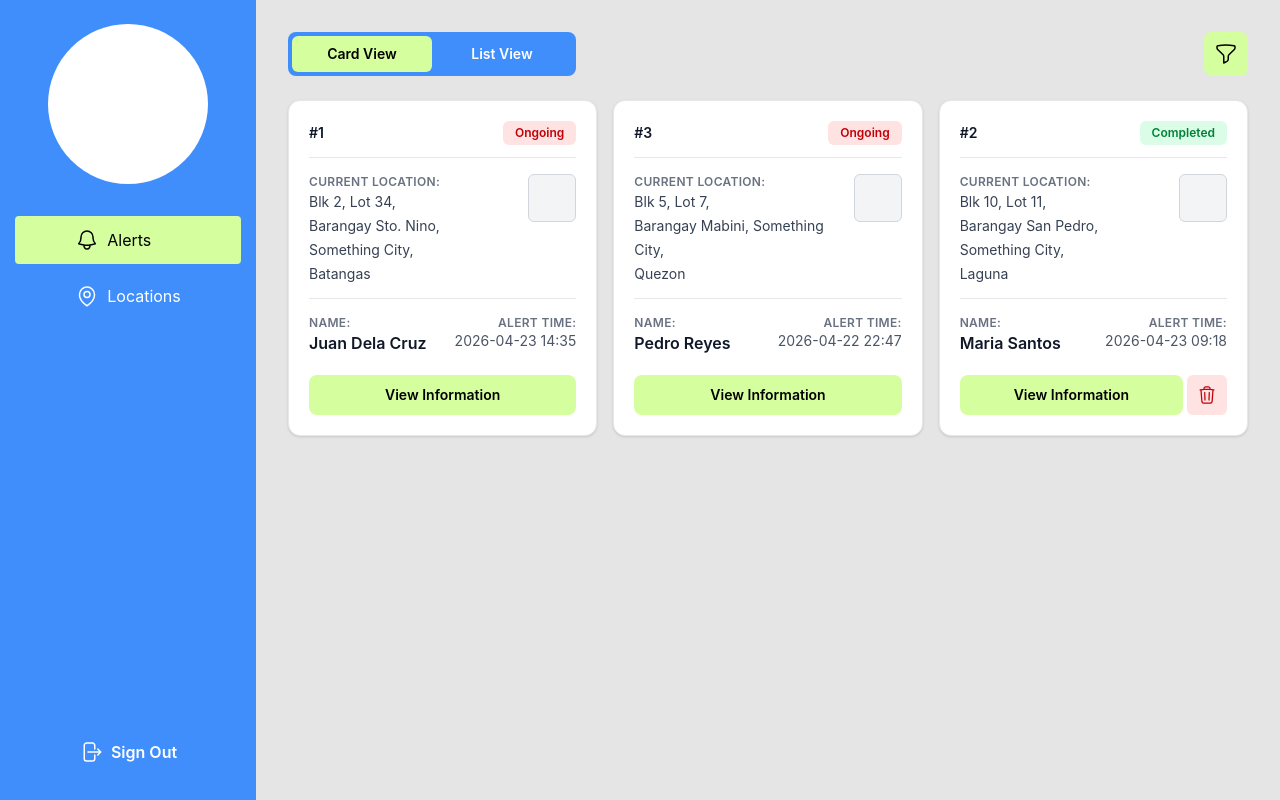
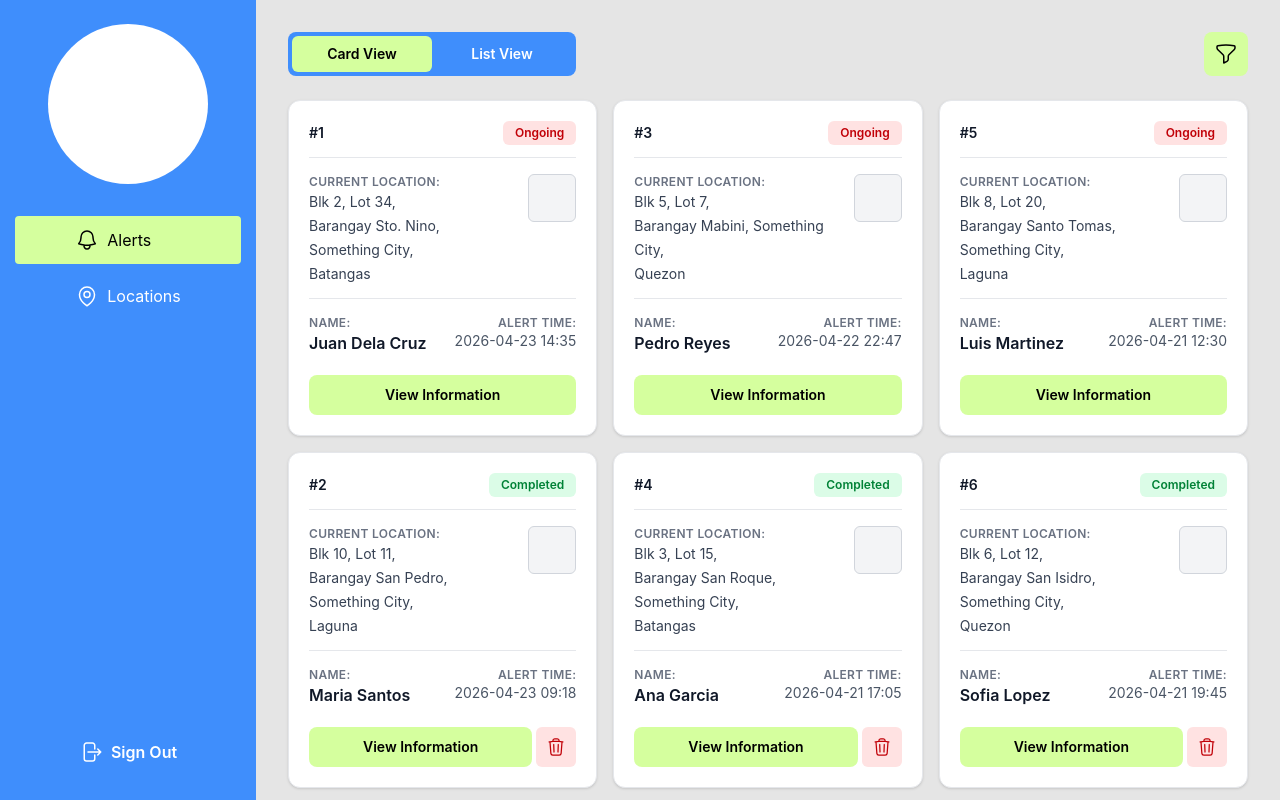
Before and after one commit to rcSabucido/receiver-wakealert, a React (Vite) app: page /alerts in a window 1280 px wide. Built offline with nearby package versions, Linux system fonts and the light colour scheme.

Commit message:
#6 Update AlertsPage to add new alert entries for (sample) Ana Garcia, Luis Martinez, and Sofia Lopez

```diff
--- a/src/pages/AlertsPage.tsx
+++ b/src/pages/AlertsPage.tsx
@@ -46,13 +46,35 @@ const alerts: AlertItem[] = [
     alertTime: "2026-04-22 22:47",
     isCompleted: false,
   },
+  {
+    id: 4,
+    firstName: "Ana",
+    lastName: "Garcia",
+    location: "Blk 3, Lot 15,\nBarangay San Roque, Something City,\nBatangas",
+    alertTime: "2026-04-21 17:05",
+    isCompleted: true,
+  },
+  {
+    id: 5,
+    firstName: "Luis",
+    lastName: "Martinez",
+    location: "Blk 8, Lot 20,\nBarangay Santo Tomas, Something City,\nLaguna",
+    alertTime: "2026-04-21 12:30",
+    isCompleted: false,
+  },
+  { id: 6,
+    firstName: "Sofia",
+    lastName: "Lopez",
+    location: "Blk 6, Lot 12,\nBarangay San Isidro, Something City,\nQuezon",
+    alertTime: "2026-04-21 19:45",
+    isCompleted: true
+  }
 ];
 
 export function AlertsPage() {
   const [alertsData, setAlertsData] = useState<AlertItem[]>(alerts);
   const [viewMode, setViewMode] = useState<ViewMode>("card");
   const [selectedAlert, setSelectedAlert] = useState<AlertItem | null>(null);
-  const [locationData, setLocationData] = useState<AlertItem | null>(null);
   const [isInfoModalOpen, setIsInfoModalOpen] = useState(false);
   const [appliedFilter, setAppliedFilter] = useState<StatusFilter>("all");
   const [draftFilter, setDraftFilter] = useState<StatusFilter>("all");
@@ -77,10 +99,6 @@ export function AlertsPage() {
   const navigate = useNavigate();
   const handleViewLocation = (alert: AlertItem) => {
   navigate("/locations", { state: { userData: alert } });
-};
-
-  const openLocationPage = (alert: AlertItem) => {
-  setLocationData(alert);
 };
 
   const toggleAlertStatus = (alertId: number) => {
@@ -295,7 +313,6 @@ export function AlertsPage() {
                   type="button"
                   onClick={() => {
                     handleViewLocation(alert);
-                    setOpenOptionsMenu(null);
                   }}
                   aria-label="Location placeholder"
                   className="h-12 w-12 shrink-0 cursor-pointer rounded-md border border-gray-300 bg-gray-100"
```
